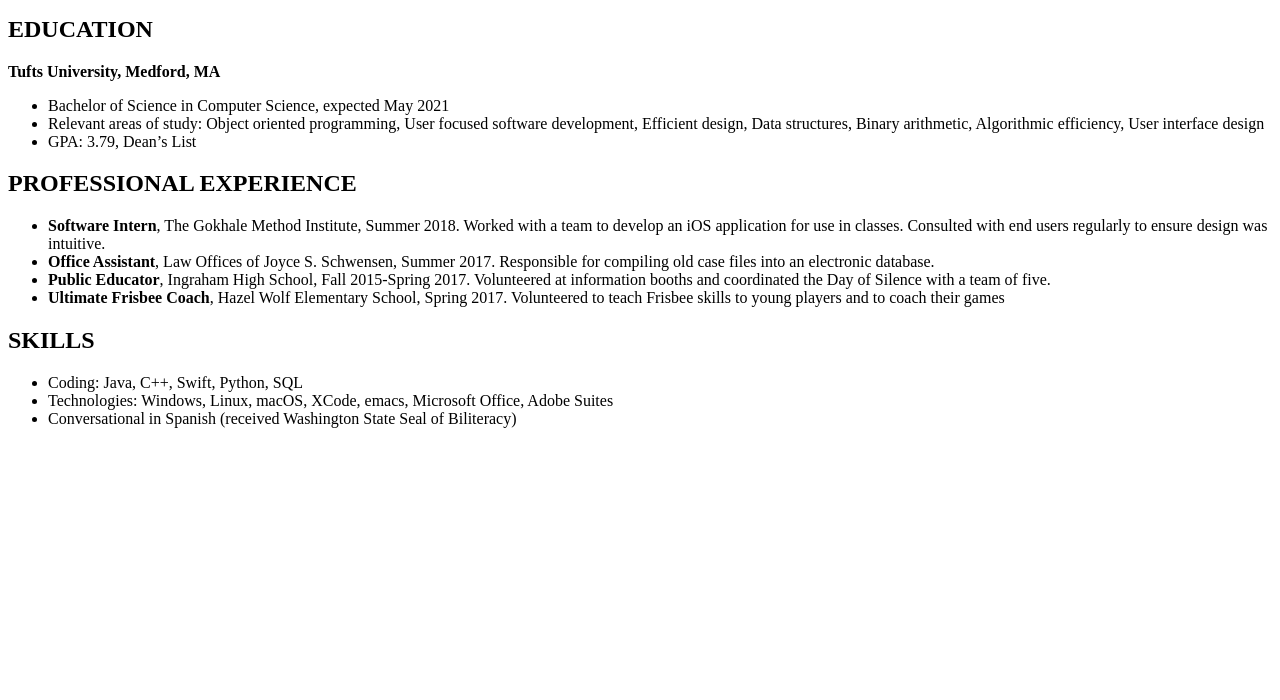
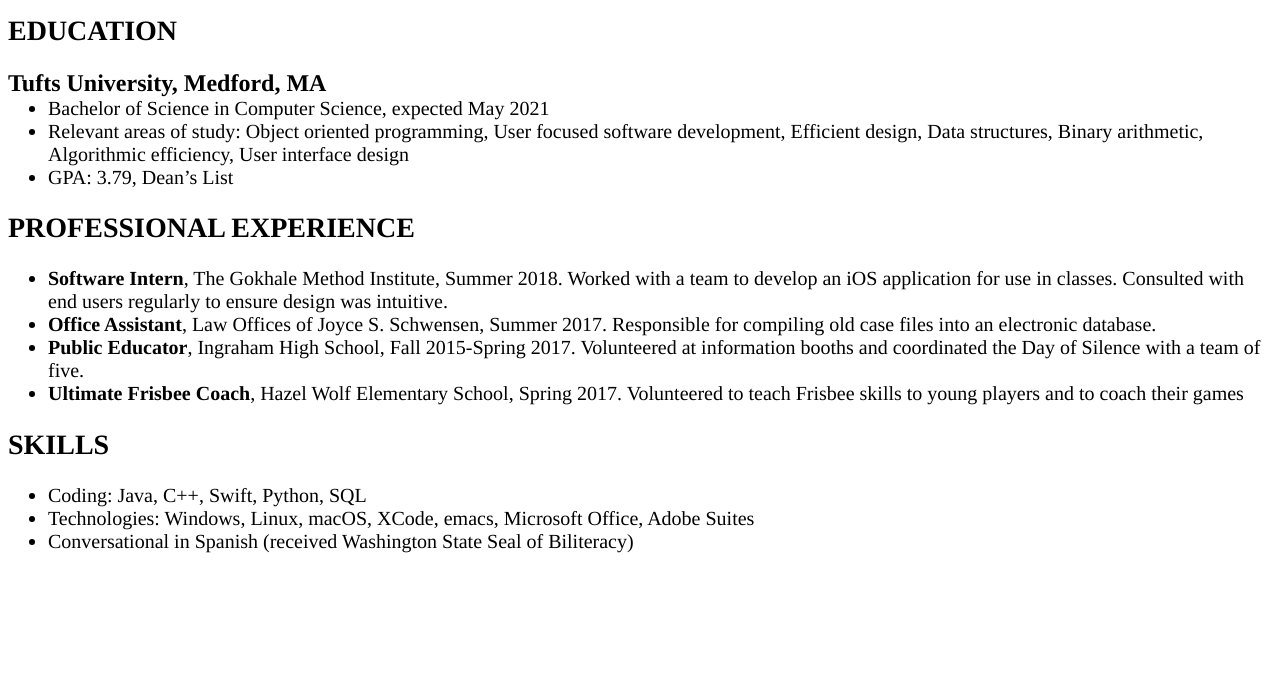
Before and after one commit to cjabswalsh/cjabswalsh.github.io, a plain HTML site: page resume.html in a window 1280 px wide. Shown: the part 100-800 px from the top of the page. Drawn offline with Linux system fonts and the light colour scheme.

Commit message:
added rules to stylesheet, removed <b> html tag

```diff
--- a/resume.html
+++ b/resume.html
@@ -13,7 +13,7 @@
         <h1>Conrad Walsh</h1>
 
         <h2>EDUCATION</h2>
-        <p><b>Tufts University, Medford, MA</b></p>
+        <p><span class="bold">Tufts University, Medford, MA</span></p>
         <ul>
                 <li>Bachelor of Science in Computer Science, expected May 2021</li>
                 <li>Relevant areas of study: Object oriented programming, User focused software development, Efficient design, Data structures, Binary arithmetic, Algorithmic efficiency, User interface design</li>
@@ -22,10 +22,10 @@
 
         <h2>PROFESSIONAL EXPERIENCE</h2>
         <ul>
-                <li><b>Software Intern</b>, The Gokhale Method Institute, Summer 2018.  Worked with a team to develop an iOS application for use in classes.  Consulted with end users regularly to ensure design was intuitive.</li>
-                <li><b>Office Assistant</b>, Law Offices of Joyce S. Schwensen, Summer 2017. Responsible for compiling old case files into an electronic database.</li>
-                <li><b>Public Educator</b>, Ingraham High School, Fall 2015-Spring 2017. Volunteered at information booths and coordinated the Day of Silence with a team of five.</li>
-                <li><b>Ultimate Frisbee Coach</b>, Hazel Wolf Elementary School, Spring 2017. Volunteered to teach Frisbee skills to young players and to coach their games</li>
+                <li><span class="bold">Software Intern</span>, The Gokhale Method Institute, Summer 2018.  Worked with a team to develop an iOS application for use in classes.  Consulted with end users regularly to ensure design was intuitive.</li>
+                <li><span class="bold">Office Assistant</span>, Law Offices of Joyce S. Schwensen, Summer 2017. Responsible for compiling old case files into an electronic database.</li>
+                <li><span class="bold">Public Educator</span>, Ingraham High School, Fall 2015-Spring 2017. Volunteered at information booths and coordinated the Day of Silence with a team of five.</li>
+                <li><span class="bold">Ultimate Frisbee Coach</span>, Hazel Wolf Elementary School, Spring 2017. Volunteered to teach Frisbee skills to young players and to coach their games</li>
         </ul>
 
         <h2>SKILLS</h2>
--- a/style.css
+++ b/style.css
@@ -1,6 +1,29 @@
+body {
+	font-family: "Times",sans-serif;
+}
+
 h1 {
 	text-align: center;
 	font-size: 46px;
-	font-family: "Arial",sans-serif;
 	color: purple;
 }
+
+h2 {
+	font-size: 28px;
+}
+
+p {
+	font-size: 24px;
+}
+
+p, ul {
+	margin: 0;
+}
+
+li {
+	font-size: 20px;
+}
+
+.bold {
+	font-weight: bold;
+}
```
